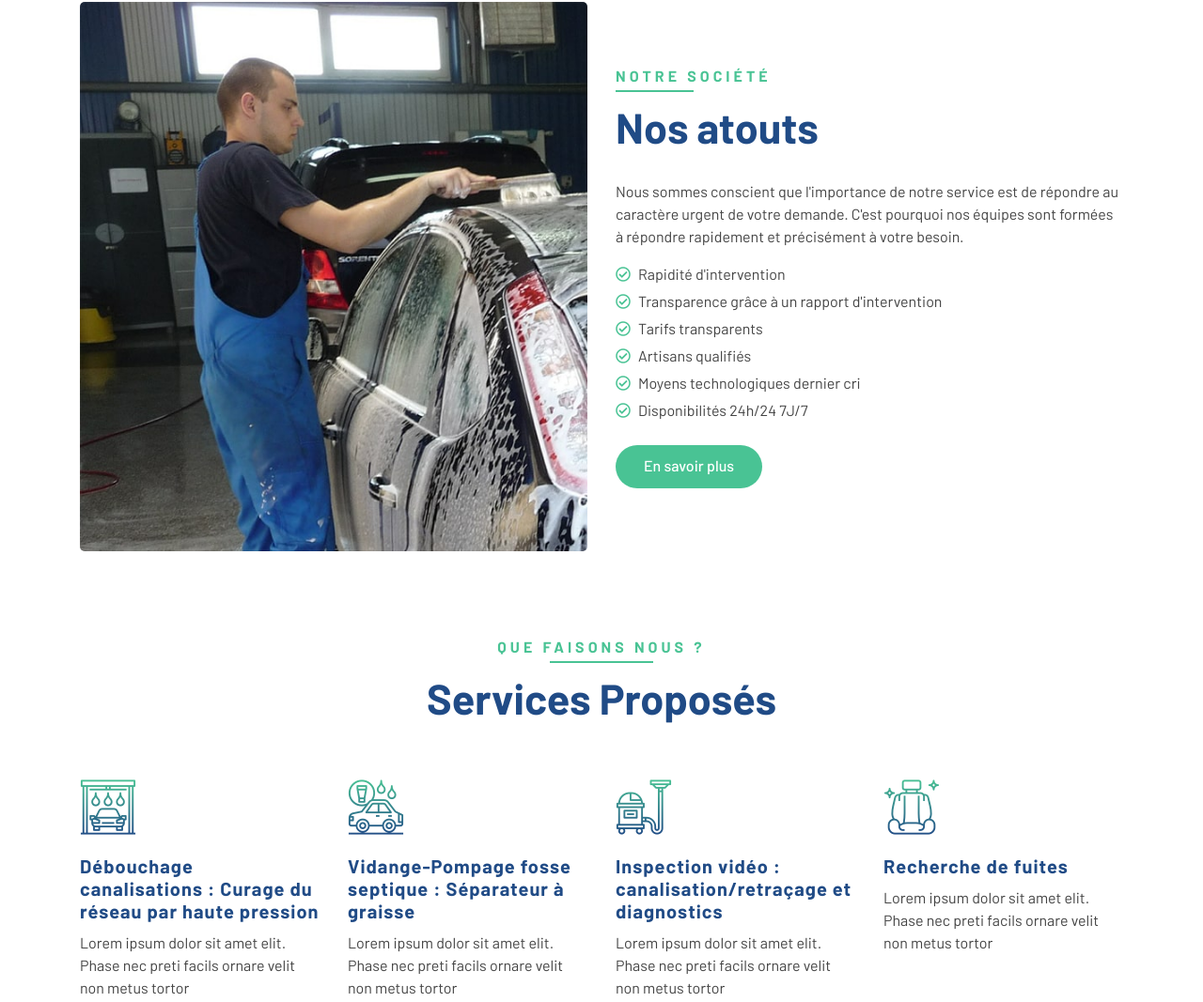
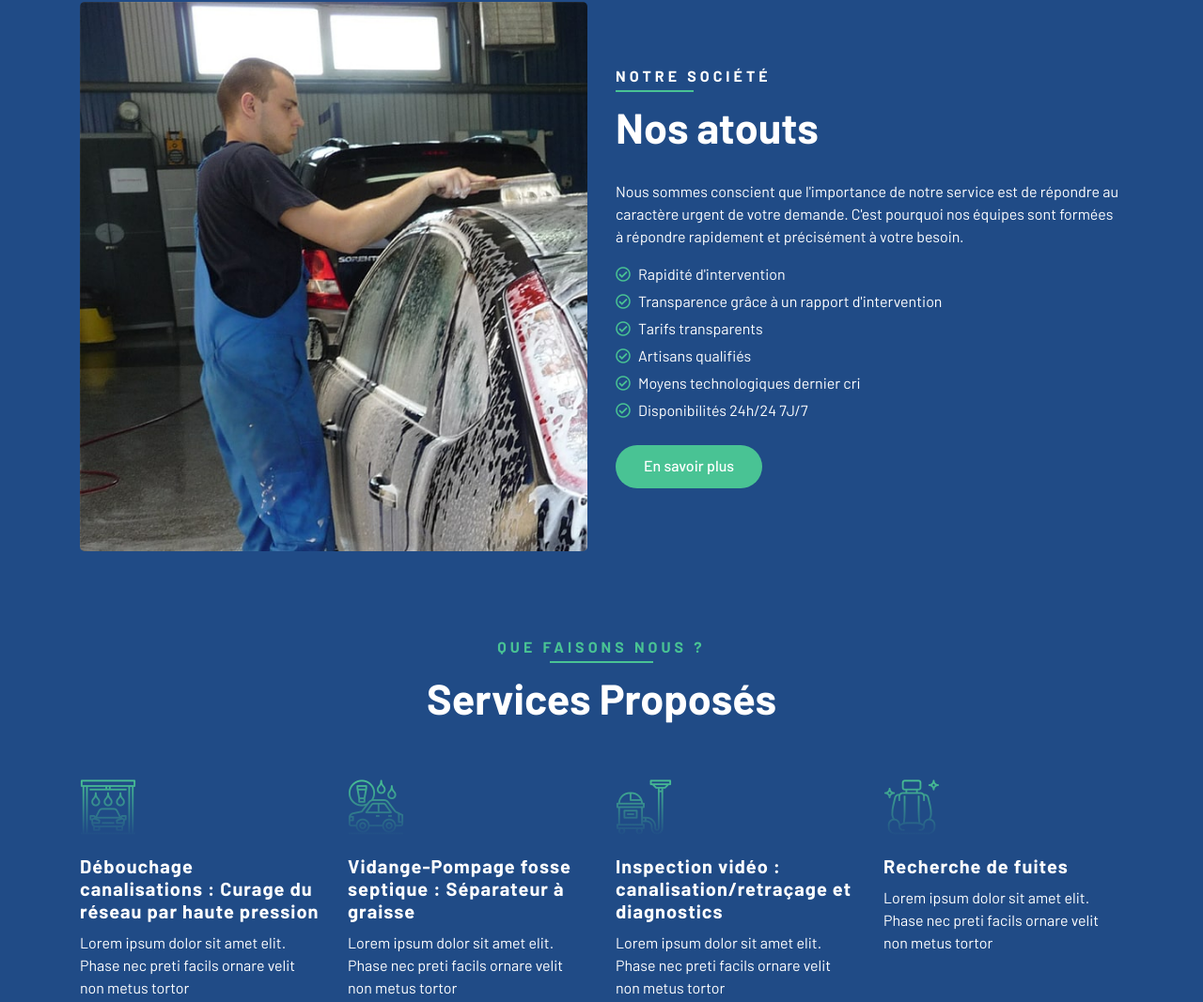
Before and after one commit to Projet-0/Website-version-bleu, a plain HTML site: page index.html in a window 1280 px wide. Shown: the part 1007-2074 px from the top of the page at 94% size. Drawn offline with nearby package versions, Linux system fonts and the light colour scheme.

Commit message:
Version bleu

```diff
--- a/css/style.css
+++ b/css/style.css
@@ -4,7 +4,7 @@
 body {
     color: #444444;
     font-weight: 400;
-    background: #ffffff;
+    background: #204B86;
     font-family: 'Barlow', sans-serif;
 }
 
@@ -323,7 +323,7 @@ a:focus {
     position: relative;
     width: 100%;
     min-height: 400px;
-    background: #ffffff;
+    background: #204B86;
     margin-bottom: 45px;
 }
 
@@ -648,6 +648,7 @@ a:focus {
     margin: 0;
     font-size: 45px;
     font-weight: 700;
+    color: #ffffff;  /*On remet en blanc*/
     /*text-transform: capitalize;  Modifications pour enlever les majuscules de la page Contact dans envoyez nous vos suggestions */
 }
 
@@ -703,6 +704,7 @@ a:focus {
 
 .about .about-content ul li {
     margin-bottom: 5px;
+    color: #ffffff;  /*Element de la lsite changé */
 }
 
 .about .about-content ul li i {
@@ -750,12 +752,15 @@ a:focus {
     font-size: 20px;
     font-weight: 700;
     letter-spacing: 1px;
+    color: #ffffff; /*Couleur ajouté*/
 }
 
 .service .service-item p {
     margin: 0;
-}
-
+    color: #ffffff; /* Coleur ajouté*/
+}
+
+/*fin morceau ajouté*/
 
 /*******************************/
 /********** Facts CSS **********/
@@ -955,10 +960,12 @@ a:focus {
 .location .location-text h3 {
     font-size: 18px;
     font-weight: 700;
+    color: #ffffff;  /*On remet en blanc*/
 }
 
 .location .location-text p {
     margin-bottom: 5px;
+    color: #ffffff;  /*On remet en blanc*/
 }
 
 .location .location-text p strong {
@@ -1160,6 +1167,7 @@ a:focus {
     font-weight: 700;
     letter-spacing: 1px;
     margin-bottom: 5px;
+    color: #ffffff;  /*Couleur rajouté*/
 }
 
 .testimonial .testimonial-text h4 {
@@ -1172,6 +1180,7 @@ a:focus {
 
 .testimonial .testimonial-text p {
     margin: 0;
+    color: #ffffff; /* Couleur rajouté*/
 }
 
 .testimonial .testimonial-text p::before {
@@ -2062,3 +2071,19 @@ a:focus {
 .footer .copyright p a:hover {
     color: #ffffff;
 }
+
+
+/*  Modif */
+
+.about h2 {
+
+    color: #ffffff;
+
+
+}
+
+.about p {
+
+    color: #ffffff;
+
+}
```
